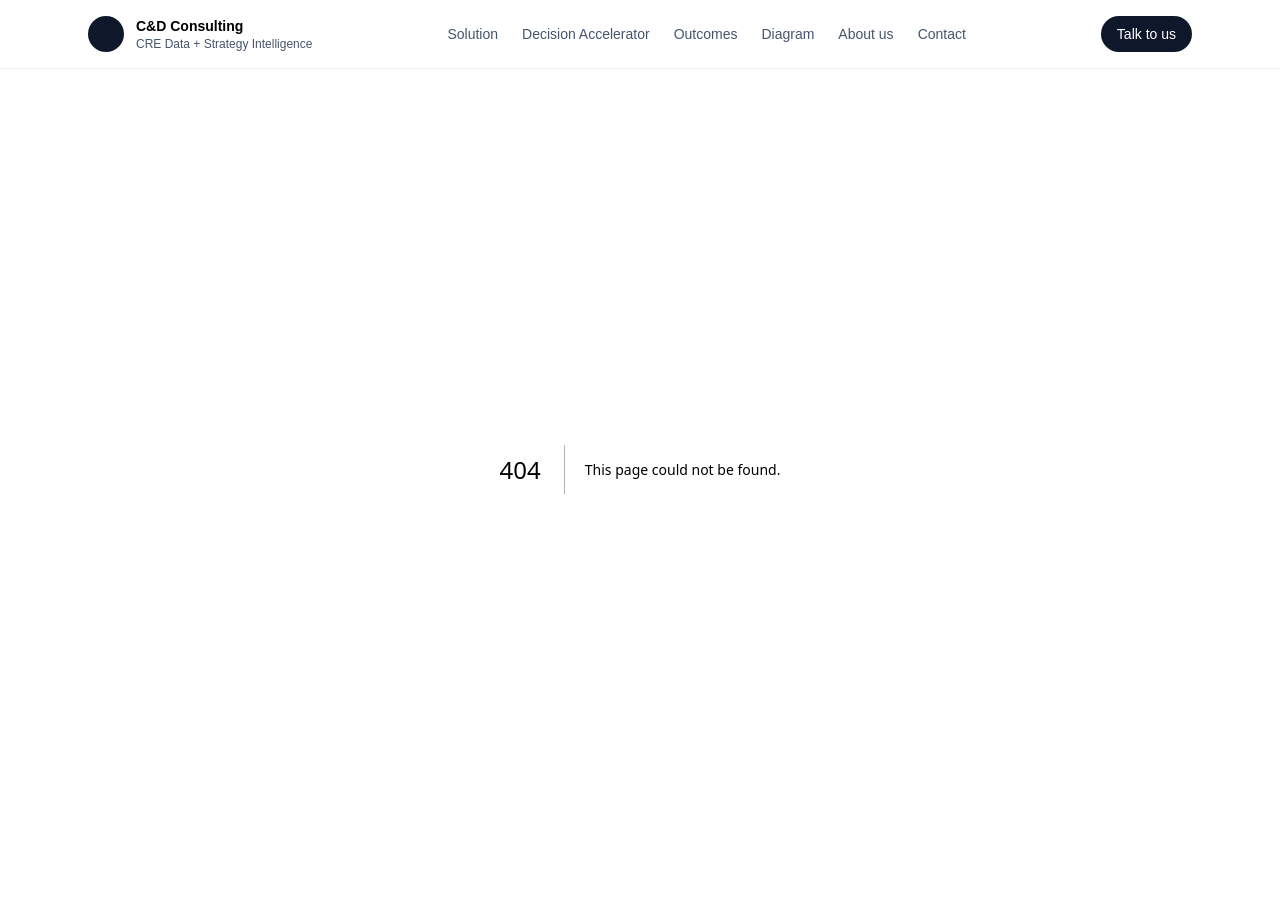
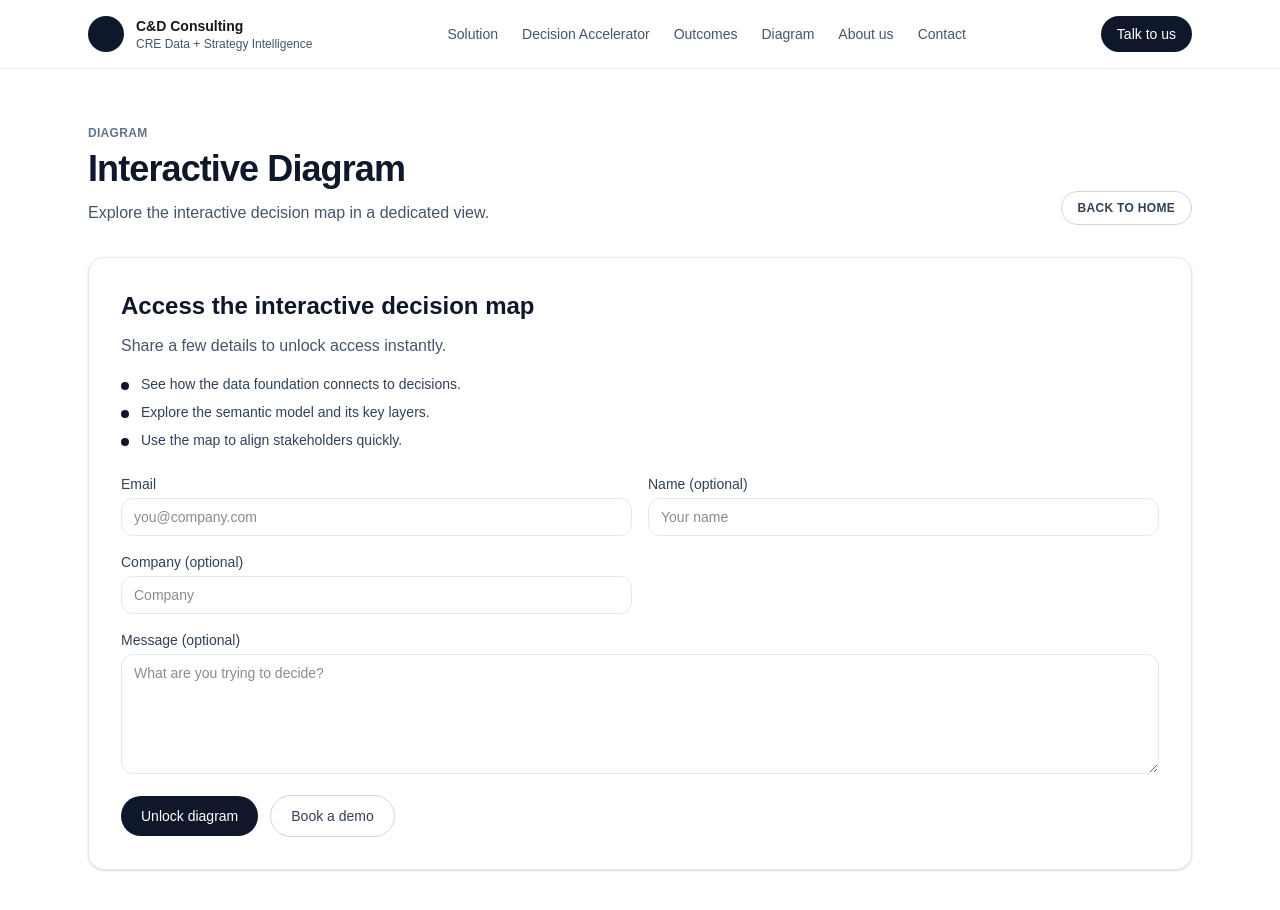
Before and after one commit to gliderhover/cd-consulting-site, a Next.js app: page /diagram in a window 1280 px wide. Before the commit this address had no page. Shown: the top 910 px of the page. Before the commit the page ends 869 px from the top, so only its background shows below. Built offline with nearby package versions, Linux system fonts and the light colour scheme; no server answers.

Commit message:
updated the diagram section

```diff
--- /dev/null
+++ b/app/api/lead/route.ts
@@ -0,0 +1,56 @@
+import { NextResponse } from "next/server";
+import { mkdir, appendFile } from "node:fs/promises";
+import path from "node:path";
+
+type LeadPayload = {
+  email?: string;
+  name?: string;
+  company?: string;
+  message?: string;
+  website?: string;
+};
+
+export async function POST(request: Request) {
+  let payload: LeadPayload = {};
+
+  try {
+    payload = (await request.json()) as LeadPayload;
+  } catch {
+    return NextResponse.json({ error: "Invalid JSON payload." }, { status: 400 });
+  }
+
+  const email = (payload.email ?? "").trim();
+  if (!email || !email.includes("@") || email.length > 200) {
+    return NextResponse.json({ error: "Valid email is required." }, { status: 400 });
+  }
+
+  const honeypot = (payload.website ?? "").trim();
+  if (honeypot) {
+    return NextResponse.json({ ok: true }, { status: 200 });
+  }
+
+  const record = {
+    timestamp: new Date().toISOString(),
+    email,
+    name: (payload.name ?? "").trim(),
+    company: (payload.company ?? "").trim(),
+    message: (payload.message ?? "").trim(),
+  };
+
+  const leadsDir = path.join(process.cwd(), "secure-assets");
+  const leadsPath = path.join(leadsDir, "leads.jsonl");
+
+  await mkdir(leadsDir, { recursive: true });
+  await appendFile(leadsPath, `${JSON.stringify(record)}\n`, "utf-8");
+
+  const response = NextResponse.json({ ok: true });
+  response.cookies.set("cd_diag_access", "true", {
+    httpOnly: false,
+    sameSite: "lax",
+    secure: process.env.NODE_ENV === "production",
+    maxAge: 60 * 60 * 24 * 7,
+    path: "/",
+  });
+
+  return response;
+}
--- /dev/null
+++ b/app/diagram/GateForm.tsx
@@ -0,0 +1,136 @@
+"use client";
+
+import { useState } from "react";
+import { useRouter } from "next/navigation";
+
+type FormState = {
+  email: string;
+  name: string;
+  company: string;
+  message: string;
+  website: string;
+};
+
+export default function GateForm() {
+  const router = useRouter();
+  const [form, setForm] = useState<FormState>({
+    email: "",
+    name: "",
+    company: "",
+    message: "",
+    website: "",
+  });
+  const [submitting, setSubmitting] = useState(false);
+  const [success, setSuccess] = useState<string | null>(null);
+  const [error, setError] = useState<string | null>(null);
+
+  const onChange = (field: keyof FormState) => (event: React.ChangeEvent<HTMLInputElement | HTMLTextAreaElement>) => {
+    setForm((prev) => ({ ...prev, [field]: event.target.value }));
+  };
+
+  const onSubmit = async (event: React.FormEvent<HTMLFormElement>) => {
+    event.preventDefault();
+    setSubmitting(true);
+    setError(null);
+    setSuccess(null);
+
+    try {
+      const response = await fetch("/api/lead", {
+        method: "POST",
+        headers: { "Content-Type": "application/json" },
+        credentials: "same-origin",
+        body: JSON.stringify(form),
+      });
+
+      if (!response.ok) {
+        const payload = await response.json().catch(() => ({}));
+        throw new Error(payload?.error ?? "Unable to submit. Please try again.");
+      }
+
+      setSuccess("Access unlocked. Loading the diagram...");
+      router.refresh();
+    } catch (submitError) {
+      setError(submitError instanceof Error ? submitError.message : "Something went wrong.");
+    } finally {
+      setSubmitting(false);
+    }
+  };
+
+  return (
+    <form onSubmit={onSubmit} className="grid gap-4">
+      <div className="grid gap-4 sm:grid-cols-2">
+        <label className="text-sm text-slate-700">
+          Email
+          <input
+            type="email"
+            required
+            value={form.email}
+            onChange={onChange("email")}
+            className="mt-1 w-full rounded-xl border border-slate-200 px-3 py-2 text-sm text-slate-900 focus:border-slate-400 focus:outline-none"
+            placeholder="you@company.com"
+          />
+        </label>
+        <label className="text-sm text-slate-700">
+          Name (optional)
+          <input
+            type="text"
+            value={form.name}
+            onChange={onChange("name")}
+            className="mt-1 w-full rounded-xl border border-slate-200 px-3 py-2 text-sm text-slate-900 focus:border-slate-400 focus:outline-none"
+            placeholder="Your name"
+          />
+        </label>
+      </div>
+
+      <div className="grid gap-4 sm:grid-cols-2">
+        <label className="text-sm text-slate-700">
+          Company (optional)
+          <input
+            type="text"
+            value={form.company}
+            onChange={onChange("company")}
+            className="mt-1 w-full rounded-xl border border-slate-200 px-3 py-2 text-sm text-slate-900 focus:border-slate-400 focus:outline-none"
+            placeholder="Company"
+          />
+        </label>
+        <div className="sr-only" aria-hidden="true">
+          <label>
+            Website
+            <input type="text" value={form.website} onChange={onChange("website")} />
+          </label>
+        </div>
+      </div>
+
+      <label className="text-sm text-slate-700">
+        Message (optional)
+        <textarea
+          value={form.message}
+          onChange={onChange("message")}
+          className="mt-1 min-h-[120px] w-full rounded-xl border border-slate-200 px-3 py-2 text-sm text-slate-900 focus:border-slate-400 focus:outline-none"
+          placeholder="What are you trying to decide?"
+        />
+      </label>
+
+      <div className="flex flex-col gap-3 sm:flex-row sm:items-center">
+        <button
+          type="submit"
+          disabled={submitting}
+          className="inline-flex items-center justify-center rounded-full bg-slate-900 px-5 py-2.5 text-sm font-medium text-white hover:bg-slate-800 disabled:cursor-not-allowed disabled:opacity-60"
+        >
+          {submitting ? "Unlocking..." : "Unlock diagram"}
+        </button>
+        <a
+          href="https://outlook.office.com/book/Demo@consultcd.com/"
+          target="_blank"
+          rel="noreferrer"
+          className="inline-flex items-center justify-center rounded-full border border-slate-300 px-5 py-2.5 text-sm font-medium text-slate-700 hover:border-slate-400"
+        >
+          Book a demo
+        </a>
+      </div>
+
+      {success ? <p className="text-sm text-emerald-600">{success}</p> : null}
+      {error ? <p className="text-sm text-rose-600">{error}</p> : null}
+    </form>
+  );
+}
--- /dev/null
+++ b/app/diagram/file/route.ts
@@ -0,0 +1,43 @@
+import { cookies } from "next/headers";
+import { NextResponse } from "next/server";
+import { readFile } from "node:fs/promises";
+import path from "node:path";
+
+export async function GET() {
+  const hasAccess = cookies().get("cd_diag_access")?.value === "true";
+  if (!hasAccess) {
+    return new NextResponse("Access denied. Please visit /diagram to unlock access.", {
+      status: 403,
+      headers: {
+        "Content-Type": "text/plain; charset=utf-8",
+        "Cache-Control": "no-store",
+      },
+    });
+  }
+
+  const filePath = path.join(
+    process.cwd(),
+    "secure-assets",
+    "diagram",
+    "diagram_complete_v2.html"
+  );
+
+  try {
+    const html = await readFile(filePath, "utf-8");
+    return new NextResponse(html, {
+      status: 200,
+      headers: {
+        "Content-Type": "text/html; charset=utf-8",
+        "Cache-Control": "no-store",
+      },
+    });
+  } catch (error) {
+    return new NextResponse("Diagram file not found.", {
+      status: 404,
+      headers: {
+        "Content-Type": "text/plain; charset=utf-8",
+        "Cache-Control": "no-store",
+      },
+    });
+  }
+}
--- /dev/null
+++ b/app/diagram/page.tsx
@@ -0,0 +1,69 @@
+import { cookies } from "next/headers";
+import GateForm from "./GateForm";
+
+export default function DiagramPage() {
+  const hasAccess = cookies().get("cd_diag_access")?.value === "true";
+
+  return (
+    <main className="mx-auto max-w-6xl px-6 py-14">
+      <div className="flex flex-col gap-4 md:flex-row md:items-end md:justify-between">
+        <div className="max-w-3xl">
+          <p className="text-xs font-semibold uppercase tracking-wide text-slate-500">
+            Diagram
+          </p>
+          <h1 className="mt-2 text-3xl font-semibold tracking-tight text-slate-900 md:text-4xl">
+            Interactive Diagram
+          </h1>
+          <p className="mt-3 text-slate-600">
+            Explore the interactive decision map in a dedicated view.
+          </p>
+        </div>
+        <a
+          href="/"
+          className="inline-flex w-fit items-center rounded-full border border-slate-300 px-4 py-2 text-xs font-semibold uppercase tracking-wide text-slate-700 hover:border-slate-400 hover:text-slate-900"
+        >
+          Back to Home
+        </a>
+      </div>
+
+      {hasAccess ? (
+        <div className="mt-8 overflow-hidden rounded-2xl border border-slate-200 bg-white shadow-sm">
+          <iframe
+            title="Interactive diagram"
+            src="/diagram/file"
+            className="h-[70vh] w-full sm:h-[75vh] lg:h-[80vh]"
+            loading="lazy"
+            scrolling="yes"
+          />
+        </div>
+      ) : (
+        <div className="mt-8 rounded-2xl border border-slate-200 bg-white p-8 shadow-sm">
+          <h2 className="text-2xl font-semibold text-slate-900">
+            Access the interactive decision map
+          </h2>
+          <p className="mt-3 text-slate-600">
+            Share a few details to unlock access instantly.
+          </p>
+          <ul className="mt-4 space-y-2 text-sm text-slate-700">
+            <li className="flex gap-3">
+              <span className="mt-2 h-2 w-2 flex-none rounded-full bg-slate-900" />
+              <span>See how the data foundation connects to decisions.</span>
+            </li>
+            <li className="flex gap-3">
+              <span className="mt-2 h-2 w-2 flex-none rounded-full bg-slate-900" />
+              <span>Explore the semantic model and its key layers.</span>
+            </li>
+            <li className="flex gap-3">
+              <span className="mt-2 h-2 w-2 flex-none rounded-full bg-slate-900" />
+              <span>Use the map to align stakeholders quickly.</span>
+            </li>
+          </ul>
+
+          <div className="mt-6">
+            <GateForm />
+          </div>
+        </div>
+      )}
+    </main>
+  );
+}
--- a/components/DiagramSection.tsx
+++ b/components/DiagramSection.tsx
@@ -18,7 +18,7 @@ export default function DiagramSection() {
             </div>
             <div className="flex flex-wrap gap-2">
               <a
-                href="/Diagram/diagram_complete_v2.html"
+                href="/diagram"
                 target="_blank"
                 rel="noreferrer"
                 className="inline-flex items-center justify-center rounded-full border border-slate-300 px-4 py-2 text-xs font-semibold uppercase tracking-wide text-slate-700 hover:border-slate-400 hover:text-slate-900"
@@ -40,7 +40,7 @@ export default function DiagramSection() {
           <div className="overflow-hidden rounded-b-2xl">
             <iframe
               title="Interactive diagram"
-              src="/Diagram/diagram_complete_v2.html"
+              src="/diagram/file"
               className="h-[620px] w-full sm:h-[700px] lg:h-[860px]"
               loading="lazy"
               scrolling="yes"
--- a/components/SiteHeader.tsx
+++ b/components/SiteHeader.tsx
@@ -7,7 +7,7 @@ const nav = [
   { label: "Solution", href: "#solution" },
   { label: "Decision Accelerator", href: "#decision-accelerator" },
   { label: "Outcomes", href: "#outcomes" },
-  { label: "Diagram", href: "#diagram" },
+  { label: "Diagram", href: "/diagram" },
   { label: "About us", href: "#about" },
   { label: "Contact", href: "#contact" },
 ];
```
Also changed, not shown: secure-assets/diagram/diagram_complete_v2.html (line endings or trailing spaces), 1 other file (tests, documents, lock files or other folders).
